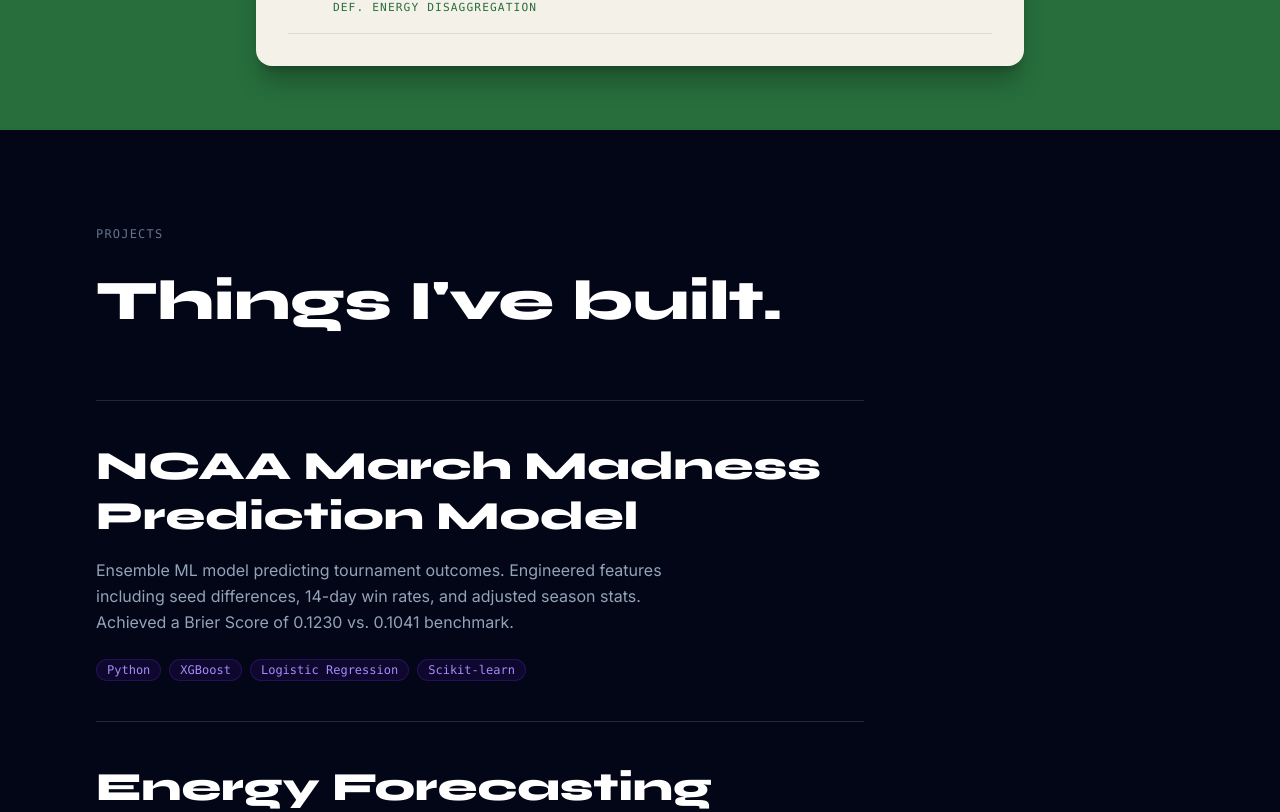
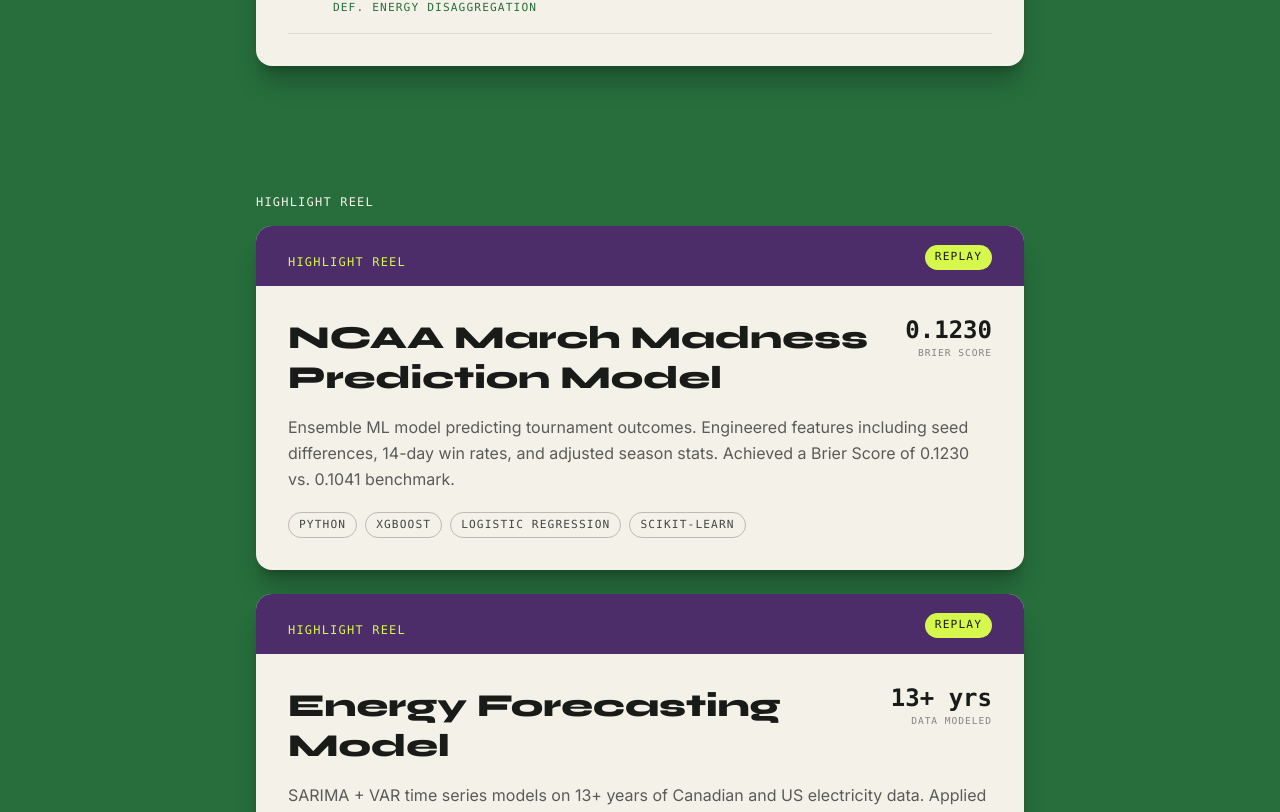
Before and after one commit to smarthkaul/smarthkaul.github.io, a React (Vite) app in the folder website/: page / in a window 1280 px wide. Shown: the part 1940-2752 px from the top of the page. Built offline with nearby package versions, Linux system fonts and the light colour scheme.

Commit message:
Reskin Projects as HIGHLIGHT REEL replay cards

```diff
--- a/website/src/components/Projects.jsx
+++ b/website/src/components/Projects.jsx
@@ -1,15 +1,21 @@
 import { useReveal } from "../hooks/useReveal";
+import StatCard from "./broadcast/StatCard";
+import Badge from "./broadcast/Badge";
 
 const PROJECTS = [
   {
-    title: "NCAA March Madness\nPrediction Model",
+    title: "NCAA March Madness Prediction Model",
+    hero: "0.1230",
+    heroLabel: "Brier score",
     description:
       "Ensemble ML model predicting tournament outcomes. Engineered features including seed differences, 14-day win rates, and adjusted season stats. Achieved a Brier Score of 0.1230 vs. 0.1041 benchmark.",
     tech: ["Python", "XGBoost", "Logistic Regression", "Scikit-learn"],
     github: null,
   },
   {
-    title: "Energy Forecasting\nModel",
+    title: "Energy Forecasting Model",
+    hero: "13+ yrs",
+    heroLabel: "data modeled",
     description:
       "SARIMA + VAR time series models on 13+ years of Canadian and US electricity data. Applied seasonal differencing, stationarity testing, and Granger causality analysis to quantify cross-source dependencies.",
     tech: ["R", "SARIMA", "VAR", "Time Series"],
@@ -17,85 +23,60 @@ const PROJECTS = [
   },
 ];
 
-const GitHubIcon = () => (
-  <svg className="w-5 h-5" fill="currentColor" viewBox="0 0 24 24">
-    <path d="M12 0c-6.626 0-12 5.373-12 12 0 5.302 3.438 9.8 8.207 11.387.599.111.793-.261.793-.577v-2.234c-3.338.726-4.033-1.416-4.033-1.416-.546-1.387-1.333-1.756-1.333-1.756-1.089-.745.083-.729.083-.729 1.205.084 1.839 1.237 1.839 1.237 1.07 1.834 2.807 1.304 3.492.997.107-.775.418-1.305.762-1.604-2.665-.305-5.467-1.334-5.467-5.931 0-1.311.469-2.381 1.236-3.221-.124-.303-.535-1.524.117-3.176 0 0 1.008-.322 3.301 1.23.957-.266 1.983-.399 3.003-.404 1.02.005 2.047.138 3.006.404 2.291-1.552 3.297-1.23 3.297-1.23.653 1.653.242 2.874.118 3.176.77.84 1.235 1.911 1.235 3.221 0 4.609-2.807 5.624-5.479 5.921.43.372.823 1.102.823 2.222v3.293c0 .319.192.694.801.576 4.765-1.589 8.199-6.086 8.199-11.386 0-6.627-5.373-12-12-12z" />
-  </svg>
-);
-
-const ProjectCard = ({ project, idx }) => {
-  const [ref, visible] = useReveal();
-
-  return (
-    <div
-      ref={ref}
-      className={`reveal ${visible ? "visible" : ""} py-10 border-t border-slate-800`}
-      style={{ transitionDelay: `${idx * 120}ms` }}
-    >
-      <div className="flex flex-col sm:flex-row sm:items-start sm:justify-between gap-6">
-        <div className="flex-1">
+const ProjectCard = ({ project }) => (
+  <StatCard broadcast="Highlight Reel" headerRight={<Badge tone="ball">Replay</Badge>}>
+    <div className="flex items-start justify-between gap-4 mb-4">
       <h3
-            className="font-display font-extrabold text-white leading-tight mb-4 whitespace-pre-line"
-            style={{ fontSize: "clamp(1.75rem, 4vw, 2.5rem)" }}
+        className="font-display font-extrabold text-charcoal leading-tight"
+        style={{ fontSize: "clamp(1.4rem, 3.5vw, 2rem)" }}
       >
         {project.title}
       </h3>
-          <p className="text-slate-400 leading-relaxed mb-6 max-w-xl">
-            {project.description}
-          </p>
+      <div className="text-right shrink-0">
+        <div className="font-mono font-bold text-charcoal text-2xl leading-none">
+          {project.hero}
+        </div>
+        <div className="font-mono text-[0.6rem] uppercase tracking-widest text-charcoal/50 mt-1">
+          {project.heroLabel}
+        </div>
+      </div>
+    </div>
+    <p className="text-charcoal/70 leading-relaxed mb-5">{project.description}</p>
+    <div className="flex flex-wrap items-center justify-between gap-3">
       <div className="flex flex-wrap gap-2">
         {project.tech.map((t) => (
-              <span
-                key={t}
-                className="font-mono text-xs text-violet-400 bg-violet-950/30 border border-violet-800/30 px-2.5 py-0.5 rounded-full"
-              >
+          <Badge key={t} tone="outline">
             {t}
-              </span>
+          </Badge>
         ))}
-          </div>
       </div>
       {project.github && (
         <a
           href={project.github}
-            aria-label="GitHub repository"
-            className="text-slate-500 hover:text-white transition-colors shrink-0 mt-1"
           target="_blank"
           rel="noopener noreferrer"
+          className="font-mono text-xs uppercase tracking-widest text-wimbledon hover:text-grass-dark transition-colors shrink-0"
         >
-            <GitHubIcon />
+          Full match &#8599;
         </a>
       )}
     </div>
-    </div>
+  </StatCard>
 );
-};
 
 const Projects = () => {
-  const [headerRef, headerVisible] = useReveal();
+  const [ref, visible] = useReveal();
 
   return (
-    <section id="projects" className="py-24 bg-slate-950 px-6 sm:px-12 lg:px-24">
-      <div className="max-w-3xl">
-        <div
-          ref={headerRef}
-          className={`reveal ${headerVisible ? "visible" : ""} mb-16`}
-        >
-          <p className="font-mono text-slate-500 text-xs uppercase tracking-widest mb-6">
-            Projects
+    <section id="projects" className="px-6 sm:px-12 lg:px-24 py-16">
+      <div ref={ref} className={`max-w-3xl mx-auto reveal ${visible ? "visible" : ""}`}>
+        <p className="font-mono text-cream text-xs uppercase tracking-widest mb-4">
+          Highlight Reel
         </p>
-          <h2
-            className="font-display font-extrabold text-white leading-tight"
-            style={{ fontSize: "clamp(2rem, 5vw, 3.5rem)" }}
-          >
-            Things I&apos;ve built.
-          </h2>
-        </div>
-
-        <div>
+        <div className="grid grid-cols-1 gap-6">
           {PROJECTS.map((project, i) => (
-            <ProjectCard key={i} project={project} idx={i} />
+            <ProjectCard key={i} project={project} />
           ))}
-          <div className="border-t border-slate-800" />
         </div>
       </div>
     </section>
```
Lines whose indentation alone changed are shown as unchanged.
